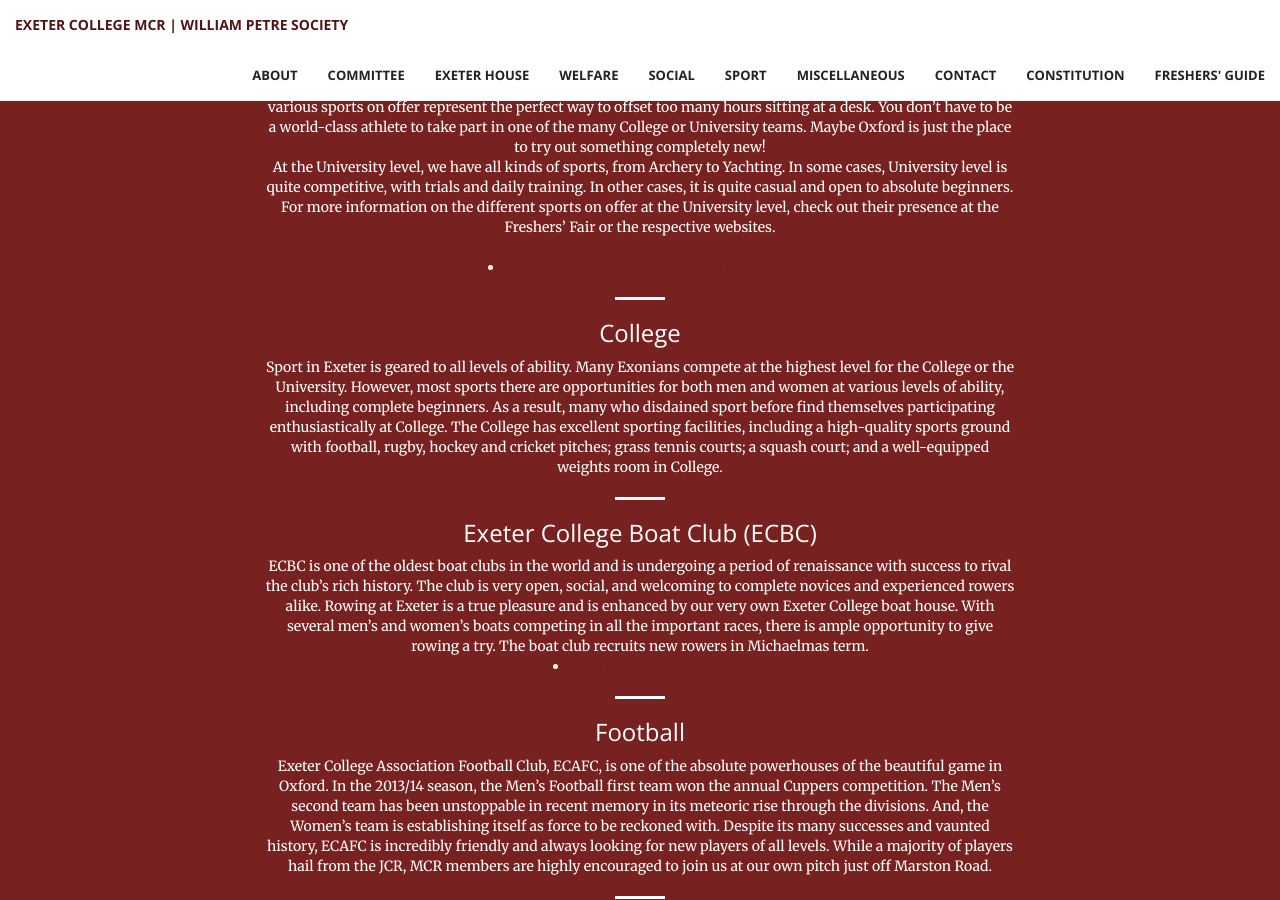
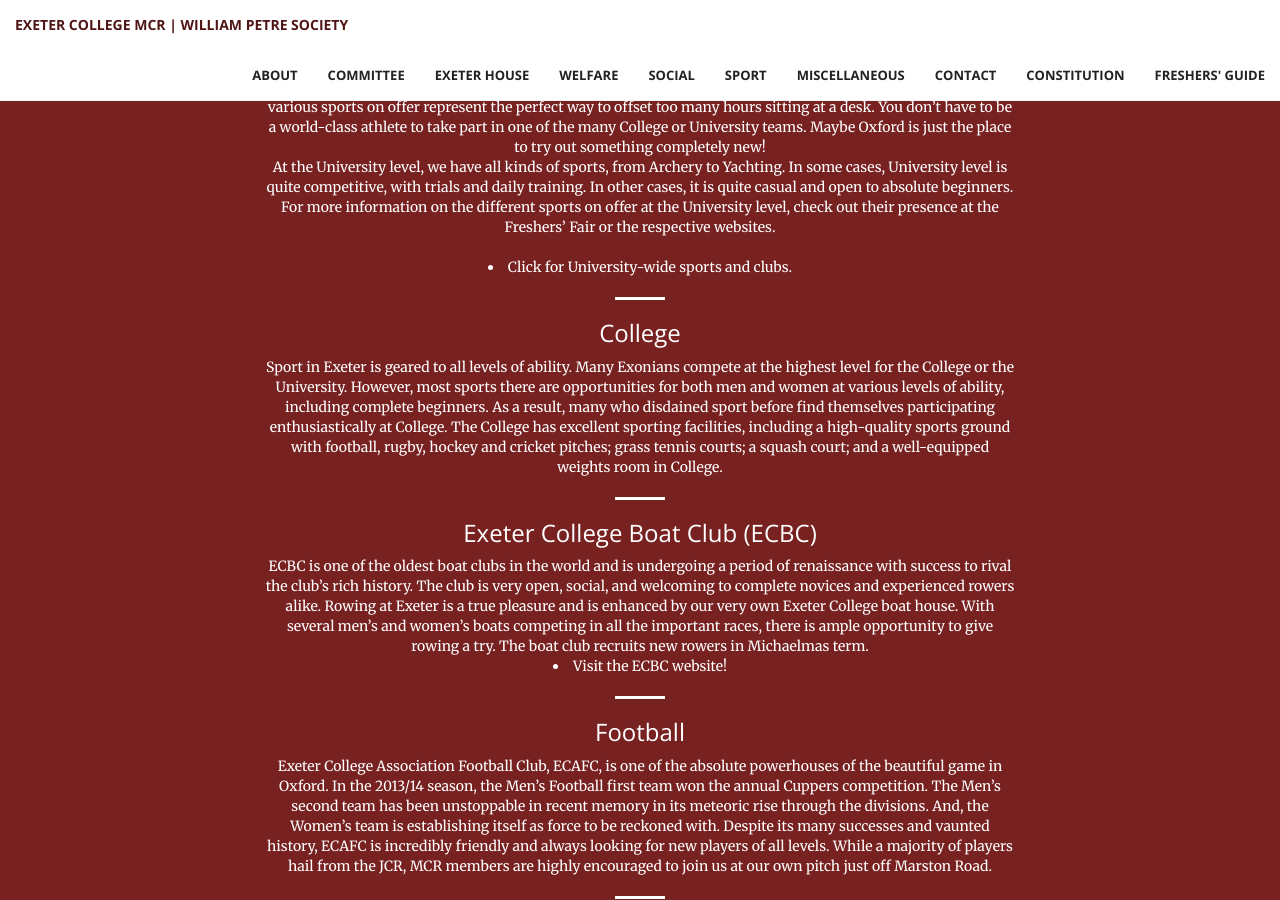
Before and after one commit to exetermcr/exetermcr.github.io, a Jekyll site: the page 5sport.html, which Jekyll copies as it is, in a window 1280 px wide and 900 px high, scrolled down 1055 px. Built offline with Jekyll 4.4.1, drawn with Linux system fonts in a browser that asks for light colours.

Commit message:
Update creative_sp.css

```diff
--- a/css/creative_sp.css
+++ b/css/creative_sp.css
@@ -25,7 +25,8 @@
 }
 
 a {
-    color: #782121;
+    color: white;
+    <!--color: #782121;-->
     -webkit-transition: all .35s;
     -moz-transition: all .35s;
     transition: all .35s;
```
